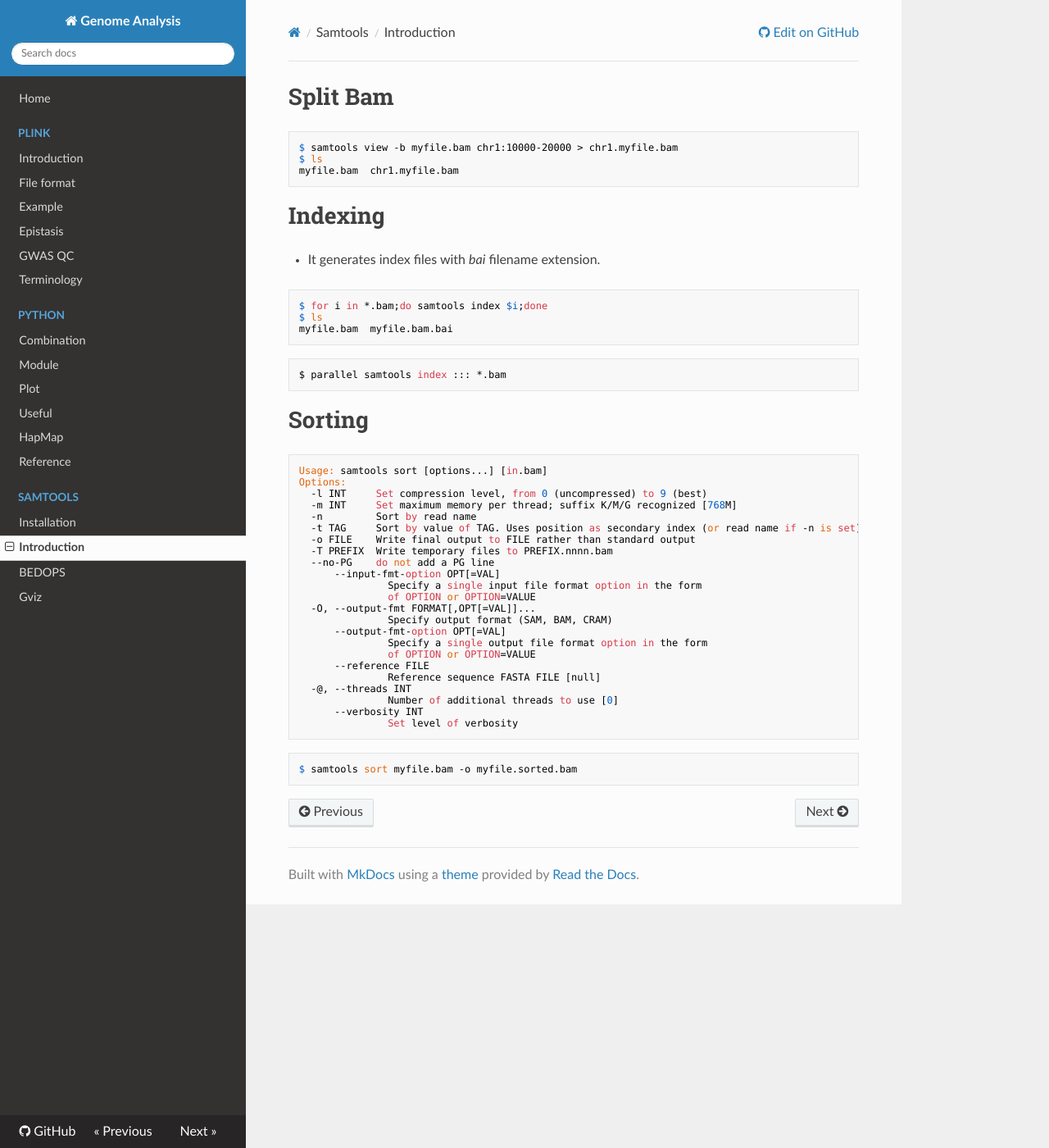
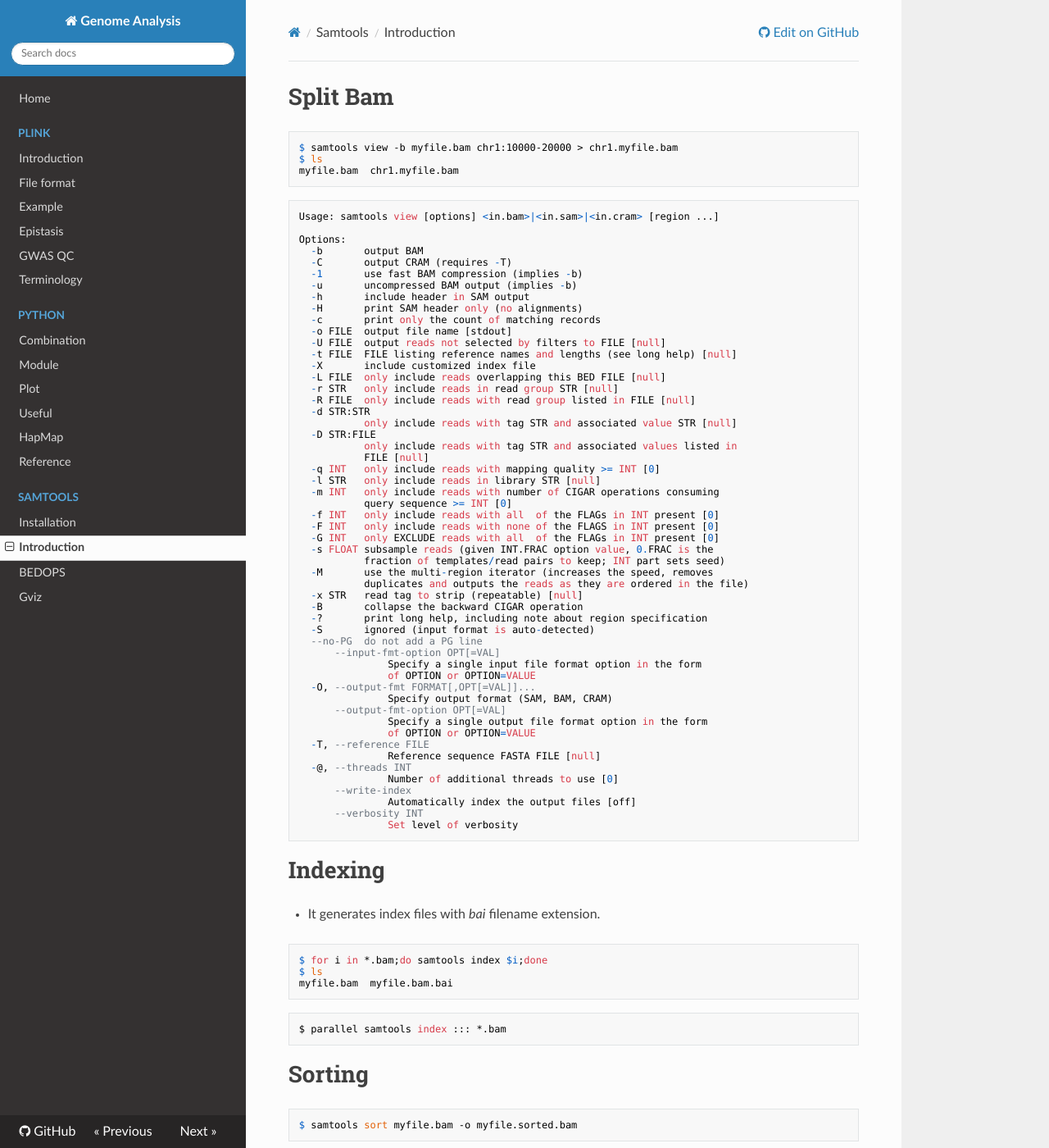
Before and after one commit to WonyoungCho/plink, an MkDocs documentation site: the page built from docs/samtools_int.md, in a window 1280 px wide and 1400 px high. Shown: the whole window at 82% size. Built offline with MkDocs 1.6.1, drawn with Linux system fonts in a browser that asks for light colours; nearby versions of some CDN libraries; old or Windows-style settings are respelled for this version of MkDocs.

Commit message:
Update samtools_int.md

````diff
--- a/docs/samtools_int.md
+++ b/docs/samtools_int.md
@@ -4,6 +4,62 @@
 $ samtools view -b myfile.bam chr1:10000-20000 > chr1.myfile.bam
 $ ls
 myfile.bam  chr1.myfile.bam
+```
+```
+Usage: samtools view [options] <in.bam>|<in.sam>|<in.cram> [region ...]
+
+Options:
+  -b       output BAM
+  -C       output CRAM (requires -T)
+  -1       use fast BAM compression (implies -b)
+  -u       uncompressed BAM output (implies -b)
+  -h       include header in SAM output
+  -H       print SAM header only (no alignments)
+  -c       print only the count of matching records
+  -o FILE  output file name [stdout]
+  -U FILE  output reads not selected by filters to FILE [null]
+  -t FILE  FILE listing reference names and lengths (see long help) [null]
+  -X       include customized index file
+  -L FILE  only include reads overlapping this BED FILE [null]
+  -r STR   only include reads in read group STR [null]
+  -R FILE  only include reads with read group listed in FILE [null]
+  -d STR:STR
+           only include reads with tag STR and associated value STR [null]
+  -D STR:FILE
+           only include reads with tag STR and associated values listed in
+           FILE [null]
+  -q INT   only include reads with mapping quality >= INT [0]
+  -l STR   only include reads in library STR [null]
+  -m INT   only include reads with number of CIGAR operations consuming
+           query sequence >= INT [0]
+  -f INT   only include reads with all  of the FLAGs in INT present [0]
+  -F INT   only include reads with none of the FLAGS in INT present [0]
+  -G INT   only EXCLUDE reads with all  of the FLAGs in INT present [0]
+  -s FLOAT subsample reads (given INT.FRAC option value, 0.FRAC is the
+           fraction of templates/read pairs to keep; INT part sets seed)
+  -M       use the multi-region iterator (increases the speed, removes
+           duplicates and outputs the reads as they are ordered in the file)
+  -x STR   read tag to strip (repeatable) [null]
+  -B       collapse the backward CIGAR operation
+  -?       print long help, including note about region specification
+  -S       ignored (input format is auto-detected)
+  --no-PG  do not add a PG line
+      --input-fmt-option OPT[=VAL]
+               Specify a single input file format option in the form
+               of OPTION or OPTION=VALUE
+  -O, --output-fmt FORMAT[,OPT[=VAL]]...
+               Specify output format (SAM, BAM, CRAM)
+      --output-fmt-option OPT[=VAL]
+               Specify a single output file format option in the form
+               of OPTION or OPTION=VALUE
+  -T, --reference FILE
+               Reference sequence FASTA FILE [null]
+  -@, --threads INT
+               Number of additional threads to use [0]
+      --write-index
+               Automatically index the output files [off]
+      --verbosity INT
+               Set level of verbosity
 ```
 
 # Indexing
@@ -19,6 +75,9 @@ $ parallel samtools index ::: *.bam
 ```
 
 # Sorting
+```
+$ samtools sort myfile.bam -o myfile.sorted.bam
+```
 ```
 Usage: samtools sort [options...] [in.bam]
 Options:
@@ -44,6 +103,3 @@ Options:
       --verbosity INT
                Set level of verbosity
 ```
-```
-$ samtools sort myfile.bam -o myfile.sorted.bam
-```
````
